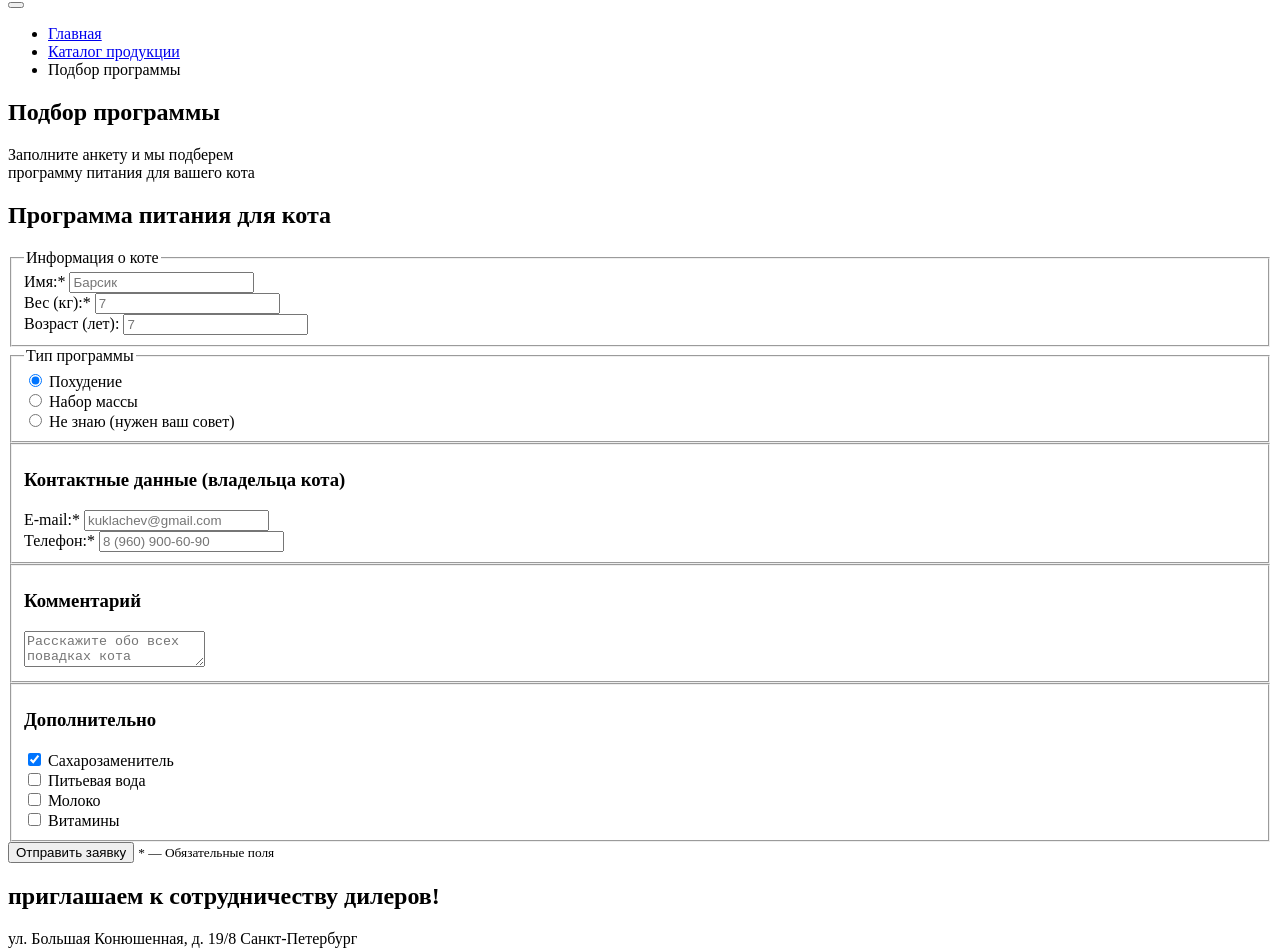
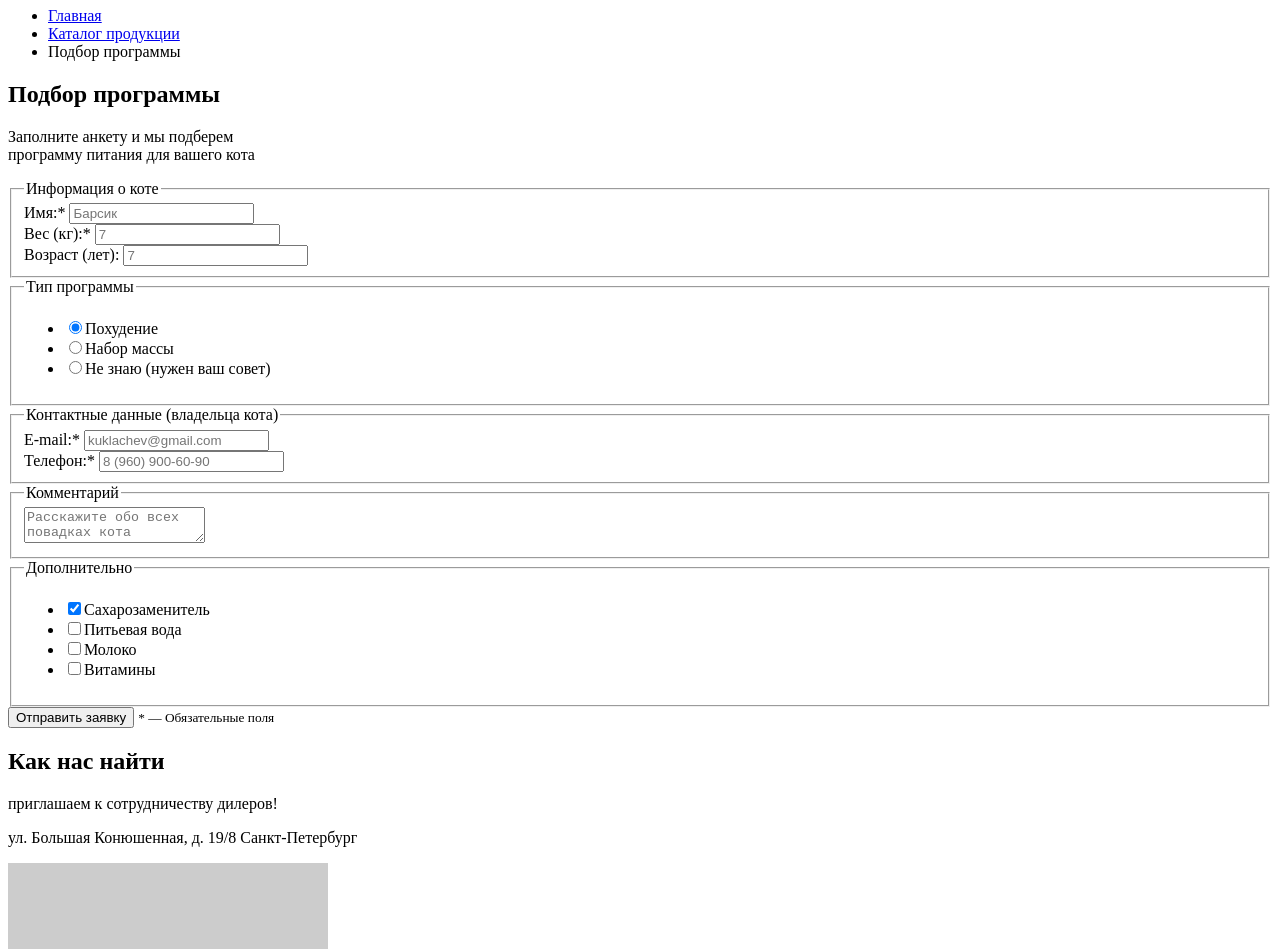
Before and after one commit to LisaVaselisa/tanit, a website: page source/form.html in a window 1280 px wide. Shown: the part 35-984 px from the top of the page. Drawn offline with Linux system fonts and the light colour scheme; placeholder pictures from the web are drawn by us.

Commit message:
Методичная верстка - завершаем

```diff
--- a/source/form.html
+++ b/source/form.html
@@ -6,155 +6,130 @@
   </head>
   <body>
     <header class="page-header">
-      <div class="page-header__wrap">
-        <div class="page-header__logo">
       <a class="page-header__logo-link">
         <img class="page-header__logo-img" src="" width="280" height="270" alt="Логотип Cat Energy">
       </a>
-        </div>
+      <button class="page-header__toggle page-header__toggle--close page-header__toggle--nojs" type="button" aria-label="Открыть меню"></button>
       <nav class="page-header__nav nav nav--close nav--nojs">
-          <button class="nav__toggle" type="button" aria-label="Открыть меню"></button>
         <ul class="nav__list site-list">
           <li class="site-list__item"><a class="site-list__link" href="index.html">Главная</a></li>
           <li class="site-list__item"><a class="site-list__link" href="catalog.html">Каталог продукции</a></li>
           <li class="site-list__item"><a class="site-list__link site-list__link--active">Подбор программы</a></li>
         </ul>
       </nav>
-      </div>
     </header>
     <main class="page-main">
       <section class="program">
-        <div class="program__info">
-          <h1 class="program__title">Подбор программы</h1>
+        <h1 class="program__title main-title">Подбор программы</h1>
         <p class="program__text">Заполните анкету и мы подберем<br> программу питания для вашего кота</p>
+        <form class="program__form form" action="https://echo.htmlacademy.ru" method="post">
+          <fieldset class="form__order form-info">
+            <legend class="visually-hidden">Информация о коте</legend>
+            <div class="form-info__item">
+              <label class="form-info__label label-text" for="cat__name">Имя:*</label>
+              <input class="form-info__input" type="text" id="cat__name" name="name" placeholder="Барсик">
             </div>
-
-        <div class="program__wrap">
-          <h2 class="visually-hidden">Программа питания для кота</h2>
-          <form class="program__form form" action="https://echo.htmlacademy.ru" method="post">
-            <div class="form__wrap">
-              <div class="form__wrap-info">
-                <fieldset class="form__order form__order--info">
-                  <legend class="visually-hidden">Информация о коте</legend>
-                  <div class="form__item">
-                    <label class="form__label" for="cat__name">Имя:*</label>
-                    <input class="form__input" type="text" id="cat__name" name="name" placeholder="Барсик">
+            <div class="form-info__item">
+              <label class="form-info__label label-text" for="cat__weight">Вес (кг):*</label>
+              <input class="form-info__input" type="number" id="cat__weight" name="weight" placeholder="7">
             </div>
-                  <div class="form__item">
-                    <label class="form__label" for="cat__weight">Вес (кг):*</label>
-                    <input class="form__input" type="number" id="cat__weight" name="weight" placeholder="7">
-                  </div>
-                  <div class="form__item">
-                    <label class="form__label" for="info__age">Возраст (лет):</label>
-                    <input class="form__input" type="number" id="cat__age" name="age" placeholder="7">
+            <div class="form-info__item">
+              <label class="form-info__label label-text" for="info__age">Возраст (лет):</label>
+              <input class="form-info__input" type="number" id="cat__age" name="age" placeholder="7">
             </div>
           </fieldset>
-                <fieldset class="form__order form__order--program">
+          <fieldset class="form__order form-diet">
             <legend class="visually-hidden">Тип программы</legend>
-                  <div class="form__item form__item--program">
-                    <input class="form__input-program" type="radio" id="program__lose" name="program" value="lose" checked>
-                    <label class="form__label form__label-radio" for="program__lose">Похудение</label>
+            <ul class="form-diet__list">
+              <li class="form-diet__item">
+                <label class="form-diet__label label-diet">
+                  <input class="form-diet__input" type="radio" name="diet" value="lose" checked>Похудение
+                </label>
+              </li>
+              <li class="form-diet__item">
+                <label class="form-diet__label label-diet">
+                  <input class="form-diet__input" type="radio" name="diet" value="gain">Набор массы
+                </label>
+              </li>
+              <li class="form-diet__item">
+                <label class="form-diet__label label-diet" for="diet__advice">
+                  <input class="form-diet__input" type="radio" name="diet" value="advice">Не знаю (нужен ваш совет)
+                </label>
+              </li>
+            </ul>
+          </fieldset>
+          <fieldset class="form__order form-login">
+            <legend class="form-login__title form-title">Контактные данные (владельца кота)</legend>
+            <div class="form-login__item">
+              <label class="form-login__label label-text" for="mail">E-mail:*</label>
+              <input class="form-login__input" type="email" id="mail" name="email" placeholder="kuklachev@gmail.com">
             </div>
-                  <div class="form__item form__item--program">
-                    <input class="form__input-program" type="radio" id="program__gain" name="program" value="gain">
-                    <label class="form__label form__label-radio" for="program__gain">Набор массы</label>
-                  </div>
-                  <div class="form__item form__item--program">
-                    <input class="form__input-program" type="radio" id="program__advice" name="program" value="advice">
-                    <label class="form__label form__label-radio" for="program__advice">Не знаю (нужен ваш совет)</label>
+            <div class="form-login__item">
+              <label class="form-login__label label-text" for="phone">Телефон:*</label>
+              <input class="form-login__input" type="tel" id="phone" name="phone" placeholder="8 (960) 900-60-90">
             </div>
           </fieldset>
-              </div>
-            </div>
+          <fieldset class="form__order form-comment">
+            <legend class="form-comment__title form-title" for="comment">Комментарий</legend>
+            <textarea class="form-comment__textarea" name="coment" id="comment" placeholder="Расскажите обо всех повадках кота"></textarea>
+          </fieldset>
 
-            <fieldset class="form__order form__order--login">
-              <div class="form__wrap">
-                <h3 class="form__order-title title-login">Контактные данные (владельца кота)</h3>
-              </div>
-              <div class="form__wrap">
-                <div class="form__wrap-login">
-                  <div class="form__item form__item--mail">
-                    <label class="form__label" for="mail">E-mail:*</label>
-                    <input class="form__input form__input-icon form__input--contacts-email" type="email" id="mail" name="email" placeholder="kuklachev@gmail.com">
-                  </div>
-                  <div class="form__item form__item--tel">
-                    <label class="form__label" for="phone">Телефон:*</label>
-                    <input class="form__input form__input--icon" type="tel" id="phone" name="phone" placeholder="8 (960) 900-60-90">
-                  </div>
-                </div>
-              </div>
+
+          <fieldset class="form__order form-extra">
+            <legend class="form-extra__title form-title">Дополнительно</legend>
+            <ul class="form-extra__list">
+              <li class="form-extra__item">
+                <label class="form-extra__label label-extra">
+                  <input class="form-extra__input" type="checkbox" name="sweetener" checked>Сахарозаменитель
+                </label>
+              </li>
+              <li class="form-extra__item">
+                <label class="form-extra__label label-extra">
+                  <input class="label-extra__input" type="checkbox" name="water">Питьевая вода
+                </label>
+              </li>
+              <li class="form-extra__item">
+                <label class="form-extra__label label-extra">
+                  <input class="label-extra__input" type="checkbox" name="milk">Молоко
+                </label>
+              </li>
+              <li class="form-extra__item">
+                <label class="form-extra__label label-extra">
+                  <input class="label-extra__input" type="checkbox" name="vitamin">Витамины
+                </label>
+              </li>
+            </ul>
           </fieldset>
-            <fieldset class="form__order form__order--comment">
-              <div class="form__wrap">
-                <h3 class="form__order-title" for="comment">Комментарий</h3>
-              </div>
-              <div class="form__wrap">
-                <textarea class="form__textarea" name="coment" id="comment" placeholder="Расскажите обо всех повадках кота"></textarea>
-              </div>
-            </fieldset>
-            <fieldset class="form__order form__order--extra">
-              <div class="form__wrap">
-                <h3 class="form__order-title form__order-title--extra">Дополнительно</h3>
-              </div>
-              <div class="form__wrap">
-                <div class="form__wrap-extra">
-                  <div class="form__item form__item--additionally">
-                    <input class="form__input-extra" type="checkbox" name="sweetener" id="sweetener" checked>
-                    <label class="form__label form__label--extra" for="sweetener">Сахарозаменитель</label>
-                  </div>
-                  <div class="form__item form__item--additionally">
-                    <input class="form__input-extra" type="checkbox" name="water" id="water">
-                    <label class="form__label form__label--extra" for="water">Питьевая вода</label>
-                  </div>
-                  <div class="form__item form__item--additionally">
-                    <input class="form__input-extra" type="checkbox" name="milk" id="milk">
-                    <label class="form__label form__label--extra" for="milk">Молоко</label>
-                  </div>
-                  <div class="form__item form__item--additionally">
-                    <input class="form__input-extra" type="checkbox" name="vitamin" id="vitamin">
-                    <label class="form__label form__label--extra" for="vitamins">Витамины</label>
-                  </div>
-                </div>
-              </div>
-            </fieldset>
-            <div class="form__wrap">
-              <button class="form__btn btn" type="submit">Отправить заявку</button>
+          <button class="form__submit-btn btn" type="submit">Отправить заявку</button>
           <small class="form__note-text">* — Обязательные поля</small>
-            </div>
         </form>
-        </div>
-      </section>
-      <section class="addres">
-        <div class="addres__wrap">
-          <h2 class="addres__title">приглашаем к сотрудничеству дилеров!</h2>
-          <p class="addres__street">ул. Большая Конюшенная, д. 19/8 Санкт-Петербург</p>
-        </div>
-        <div class="addres__map">
-          <img class="addres__map-img" src="https://via.placeholder.com/150x150" width="320" height="400" alt="Карта проезда">
-        </div>
       </section>
     </main>
 
     <footer class="page-footer">
-      <div class="page-footer__wrap">
+      <section class="page-footer__adress adress">
+        <h2 class="visually-hidden">Как нас найти</h2>
+        <p class="adress__title">приглашаем к сотрудничеству дилеров!</p>
+        <p class="adress__street">ул. Большая Конюшенная, д. 19/8 Санкт-Петербург</p>
+        <div class="adress__map">
+          <img class="adress__map-img" src="https://via.placeholder.com/150x150" width="320" height="400" alt="Карта проезда">
+        </div>
+      </section>
       <div class="page-footer__logo">
         <a class="page-footer__logo-link">
           <img class="page-footer__logo-img" src="" width="128" height="24" alt="Логотип Cat Energy">
         </a>
       </div>
-        <div class="page-footer__social social">
-          <ul class="social__list">
-            <li class="social__item"><a class="social__link social__link--vk" href="#" aria-label="Вконтакте"></a></li>
-            <li class="social__item"><a class="social__link social__link--inst" href="#" aria-label="Инстаграм"></a></li>
-            <li class="social__item"><a class="social__link social__link--fb" href="#" aria-label="Фейсбук"></a></li>
+      <ul class="page-footer__social social-list">
+        <li class="social-list__item"><a class="social-list__link social-list__link--vk" href="#" aria-label="Вконтакте"></a></li>
+        <li class="social-list__item"><a class="social-list__link social-list__link--inst" href="#" aria-label="Инстаграм"></a></li>
+        <li class="social-list__item"><a class="social-list__link social-list__link--fb" href="#" aria-label="Фейсбук"></a></li>
       </ul>
-        </div>
       <div class="page-footer__copyright copyright">
-          <a class="copyright__html" href="https://htmlacademy.ru/intensive/adaptive" target="_blank">HTML Academy</a>
         <a class="copyright__link" href="https://htmlacademy.ru/intensive/adaptive" target="_blank">
+          <span class="copyright__html">HTML Academy</span>
           <img class="copyright__logo" src="img/htmlacademy.svg" wight="27" height="34" alt="HTMLacademy">
         </a>
-        </div>
       </div>
     </footer>
   </body>
```
Also changed, not shown: source/catalog.html (+23 -45 lines), source/index.html (+22 -49 lines). Lines whose indentation alone changed are shown as unchanged.
